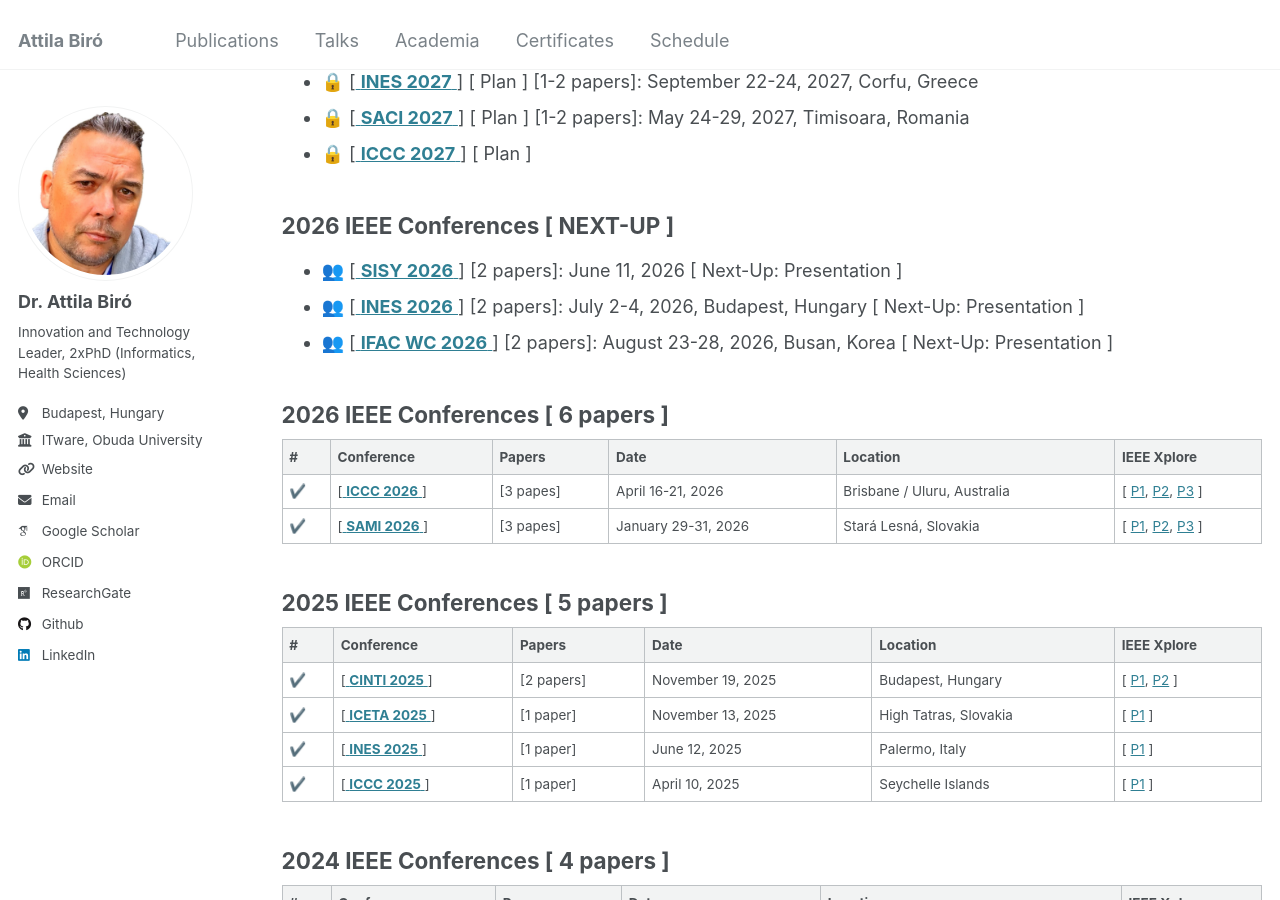
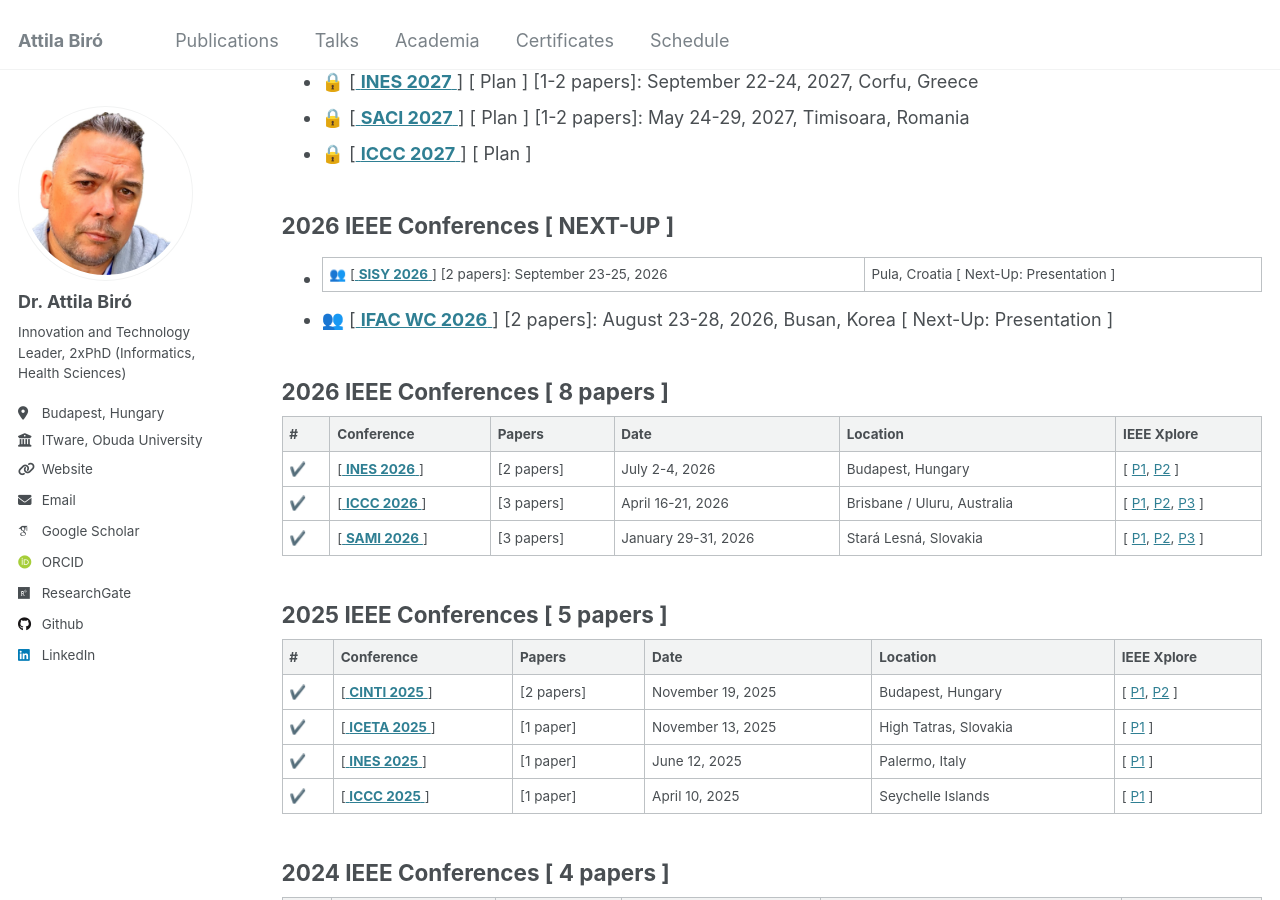
Before and after one commit to biroka/biroka.github.io, a Jekyll site: the page built from _pages/schedule.md, in a window 1280 px wide and 900 px high, scrolled down 729 px. Built offline with Jekyll 4.4.1, drawn with Linux system fonts in a browser that asks for light colours; emoji names are drawn with the system emoji font; some web fonts are replaced.

Commit message:
Update schedule.md

```diff
--- a/_pages/schedule.md
+++ b/_pages/schedule.md
@@ -27,16 +27,16 @@ author_profile: true
  * :lock: [[ **ICCC 2027** ](https://conf.uni-obuda.hu/iccc2027) ] [ Plan ]
 
 ## 2026 IEEE Conferences [ NEXT-UP ]
-  * :busts_in_silhouette: [[ **SISY 2026** ](https://conf.uni-obuda.hu/sisy2026/) ] [2 papers]: June 11, 2026 [ Next-Up: Presentation ]
-  * :busts_in_silhouette: [[ **INES 2026** ](http://www.ines-conf.org/ines-conf/2026index.html) ] [2 papers]: July 2-4, 2026, Budapest, Hungary [ Next-Up: Presentation ]
+  * :busts_in_silhouette: [[ **SISY 2026** ](https://conf.uni-obuda.hu/sisy2026/) ] [2 papers]: September 23-25, 2026 | Pula, Croatia [ Next-Up: Presentation ]
   * :busts_in_silhouette: [[ **IFAC WC 2026** ](https://www.ifac2026.org/fairDash.do) ] [2 papers]: August 23-28, 2026, Busan, Korea [ Next-Up: Presentation ]
 
-## 2026 IEEE Conferences [ 6 papers ]
+## 2026 IEEE Conferences [ 8 papers ]
 
 | # | Conference | Papers | Date | Location | IEEE Xplore |
 |---|------------|--------|------|----------|-------------|
-| :heavy_check_mark: | [[ **ICCC 2026** ](https://conf.uni-obuda.hu/iccc2026/) ] |[3 papes]| April 16-21, 2026 | Brisbane / Uluru, Australia |[ [P1](https://ieeexplore.ieee.org/document/11511587), [P2](https://ieeexplore.ieee.org/document/11511613), [P3](https://ieeexplore.ieee.org/document/11511623) ] |
-| :heavy_check_mark: | [[ **SAMI 2026** ](https://conf.uni-obuda.hu/sami2026/) ] |[3 papes]| January 29-31, 2026 | Stará Lesná, Slovakia |[ [P1](https://ieeexplore.ieee.org/document/11420470), [P2](https://ieeexplore.ieee.org/document/11420354), [P3](https://ieeexplore.ieee.org/document/11420405) ] |
+| :heavy_check_mark: | [[ **INES 2026** ](http://www.ines-conf.org/ines-conf/2026index.html) ] |[2 papers]| July 2-4, 2026 | Budapest, Hungary |[ [P1](xxx), [P2](xxx) ] |
+| :heavy_check_mark: | [[ **ICCC 2026** ](https://conf.uni-obuda.hu/iccc2026/) ] |[3 papers]| April 16-21, 2026 | Brisbane / Uluru, Australia |[ [P1](https://ieeexplore.ieee.org/document/11511587), [P2](https://ieeexplore.ieee.org/document/11511613), [P3](https://ieeexplore.ieee.org/document/11511623) ] |
+| :heavy_check_mark: | [[ **SAMI 2026** ](https://conf.uni-obuda.hu/sami2026/) ] |[3 papers]| January 29-31, 2026 | Stará Lesná, Slovakia |[ [P1](https://ieeexplore.ieee.org/document/11420470), [P2](https://ieeexplore.ieee.org/document/11420354), [P3](https://ieeexplore.ieee.org/document/11420405) ] |
 
 
 ## 2025 IEEE Conferences [ 5 papers ]
```
